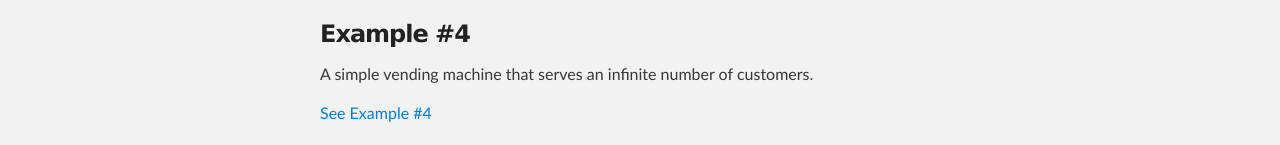
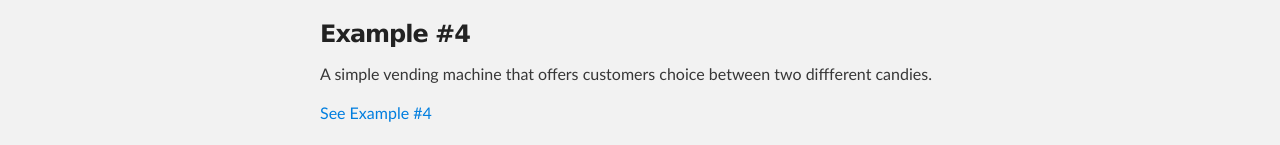
Before and after one commit to zerokarmaleft/vendingmachine-js, a website: page index.html in a window 1280 px wide. Shown: the part 773-918 px from the top of the page. Drawn offline with Linux system fonts and the light colour scheme.

Commit message:
fix description for example 4

```diff
--- a/index.html
+++ b/index.html
@@ -113,8 +113,8 @@
           Example #4
         </h3>
 
-        <p>A simple vending machine that serves an infinite number of
-        customers.</p>
+        <p>A simple vending machine that offers customers choice
+        between two diffferent candies.</p>
 
         <p>
           <a id="example-4" href="vending-machine4.html">See Example #4</a>
```
